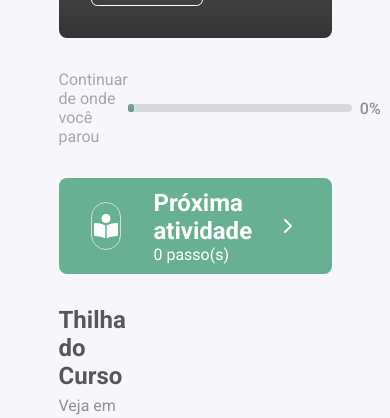
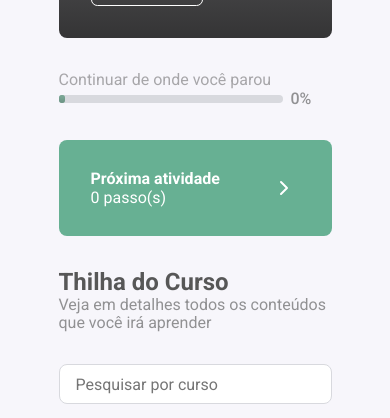
Before and after one commit to adsonnovaes/front-react-challenge, a React (Create React App) app: page / in a window 390 px wide. Shown: the part 426-844 px from the top of the page. Built offline with nearby package versions, Linux system fonts and the light colour scheme; no server answers.

Commit message:
version 09: applying responsiveness

```diff
--- a/src/components/ItemLesson/styles.scss
+++ b/src/components/ItemLesson/styles.scss
@@ -36,5 +36,21 @@
         margin-right: 2rem;
       }
     }
+
+    @media(max-width:600px) {
+      // flex-direction: column;
+      #button-title {
+        text-align: left;
+        span {
+          display: none;
+        }
+      }
+
+      #steps-icon {
+        span {
+          display: none;
+        }
+      }
+    }
   }
 }
--- a/src/components/NextActivity/styles.scss
+++ b/src/components/NextActivity/styles.scss
@@ -29,12 +29,21 @@
       justify-content: center;
 
       border: 1px solid var(--title70);
+
+      @media (max-width: 600px) {
+        display: none;
+      }
     }
 
     #title-activity {
       h2,
       span {
         color: var(--white);
+      }
+      @media (max-width: 425px) {
+        h2{
+          font-size: 1rem;
+        }
       }
     }
   }
--- a/src/pages/Class/styles.scss
+++ b/src/pages/Class/styles.scss
@@ -24,6 +24,9 @@
     span {
       color: var(--title80);
     }
+    @media (max-width: 600px) {
+      flex-direction: column;
+    }
   }
 
   #container-course {
@@ -43,5 +46,20 @@
         line-height: 2rem;
       }
     }
+
+    @media (max-width: 600px) {
+      flex-direction: column;
+
+      > div {
+        span {
+          line-height: 0;
+        }
+      }
+
+      input {
+        margin-top: 2rem;
+        width: 100%;
+      }
+    }
   }
 }
--- a/src/pages/WhitePage/styles.scss
+++ b/src/pages/WhitePage/styles.scss
@@ -27,4 +27,17 @@
       background-color: rgb(68, 156, 130);
     }
   }
+
+  @media (max-width: 508px) {
+    width: 90%;
+    height: 40rem;
+
+    #white-page {
+      width: 80%;
+
+      display: flex;
+      justify-content: center;
+      align-items: center;
+    }
+  }
 }
```
